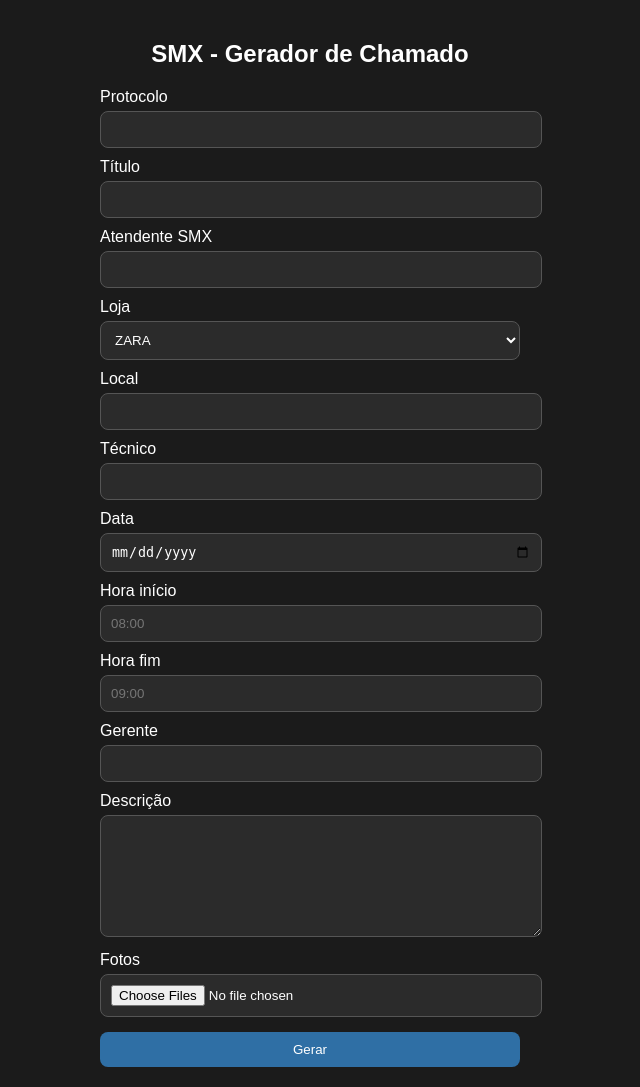
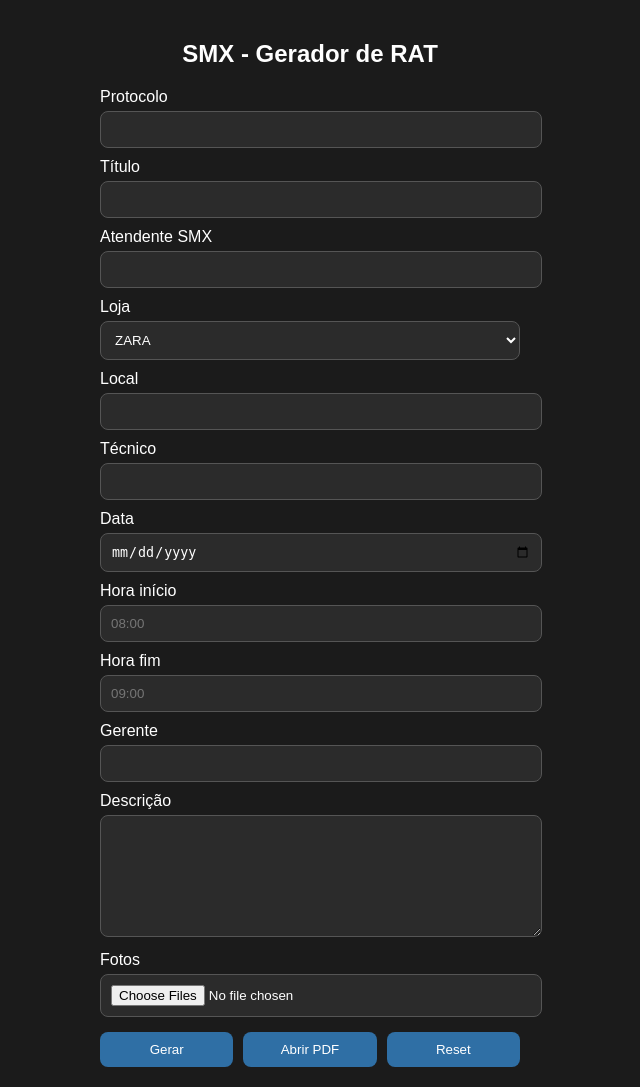
Before and after one commit to mtherts-wq/smx-web, a Flask app: page / in a window 1280 px wide. Shown: the whole page, without its empty margins (330-970 px from the left). Run offline with Flask 3, Linux system fonts and the light colour scheme.

Commit message:
upload botoes 002

```diff
--- a/templates/index.html
+++ b/templates/index.html
@@ -94,9 +94,9 @@ function validar() {
 
 <div class="container">
 
-<h2>SMX - Gerador de Chamado</h2>
+<h2>SMX - Gerador de RAT</h2>
 
-<!-- ✅ FORM CORRETO -->
+<!-- ✅ FORM CORRETO (ISSO RESOLVE OS BOTÕES) -->
 <form action="/gerar" method="post" enctype="multipart/form-data" onsubmit="return validar()">
 
 <label>Protocolo</label>
@@ -141,10 +141,11 @@ function validar() {
 <label>Fotos</label>
 <input type="file" name="fotos" multiple>
 
-<!-- ✅ BOTÕES COMPLETOS -->
+<!-- ✅ LINHA 1 DE BOTÕES -->
 <div class="row">
     <button type="submit">Gerar</button>
-    <button type="button" onclick="window.location.href='/excel'et</button>
+    <button type="button" onclick="ick="alert('PDF disponível na próxima versão')">Abrir PDF</button>
+    <button type="reset">Reset</button>
 </div>
 
 </form>
```
